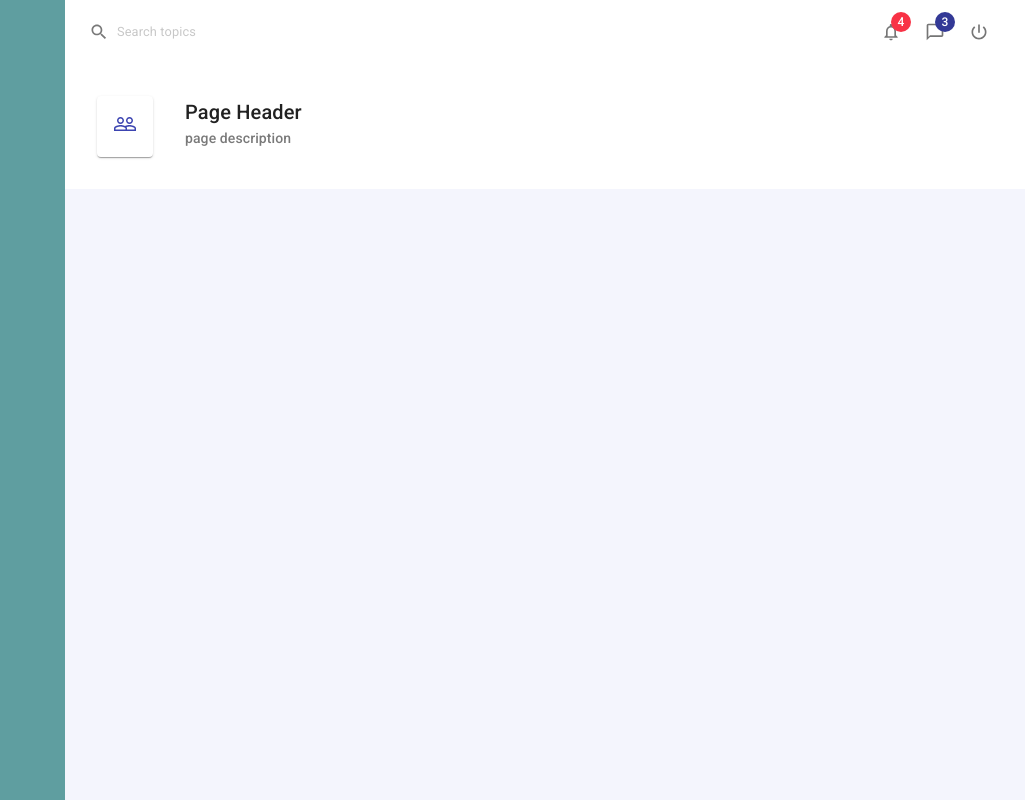
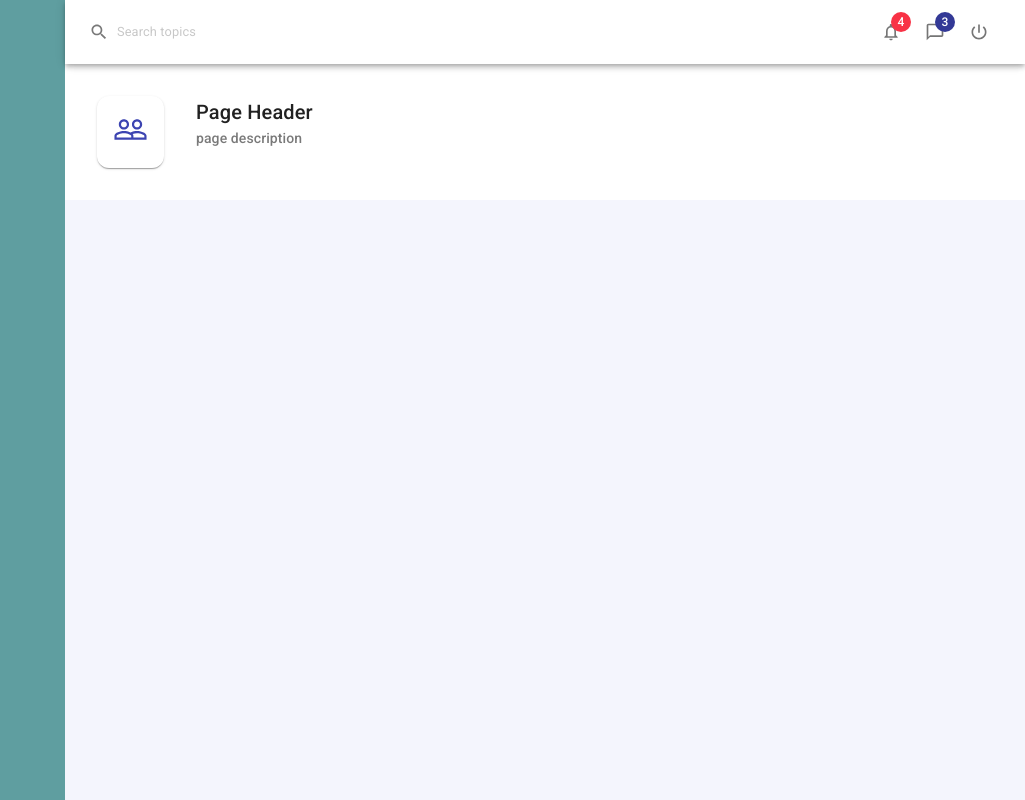
Before and after one commit to anisiqbal/React-Material-UI-Tutorial, a React (Create React App) app in the folder practice/: page / in a window 1280 px wide. Shown: the whole page, without its empty margins (255-1280 px from the left). Built offline with nearby package versions, Linux system fonts and the light colour scheme.

Commit message:
worked on shape,  overrides, props

```diff
--- a/practice/src/App.js
+++ b/practice/src/App.js
@@ -19,8 +19,27 @@
     },
     background:{
       default:"#f4f5fd"
+    },
+  },
+  shape:{
+    borderRadius:'12px'
+  },
+  overrides:{
+    MuiAppBar:{
+      root:{
+        transform:'traslateZ(0)'
+      }
+    }
+  },
+
+  props:{
+    MuiIconButton:{
+      disableRipple:true
     }
   }
+
+
+
 })
 
 const useStyles = makeStyles({
@@ -41,7 +60,7 @@
       <PageHeader
         title="Page Header"
         subtitle="page description"
-        icon={<PeopleOutlineIcon/>}
+        icon={<PeopleOutlineIcon fontSize="large"/>}
 
       />
       </div>
--- a/practice/src/Components/Header.js
+++ b/practice/src/Components/Header.js
@@ -8,7 +8,8 @@
 
 const useStyles = makeStyles ({
     root:{
-        backgroundColor: '#fff'
+        backgroundColor: '#fff',
+        transform:'translateZ(0)'
     },
     SearchInput:{
         opacity:'0.6',
```
